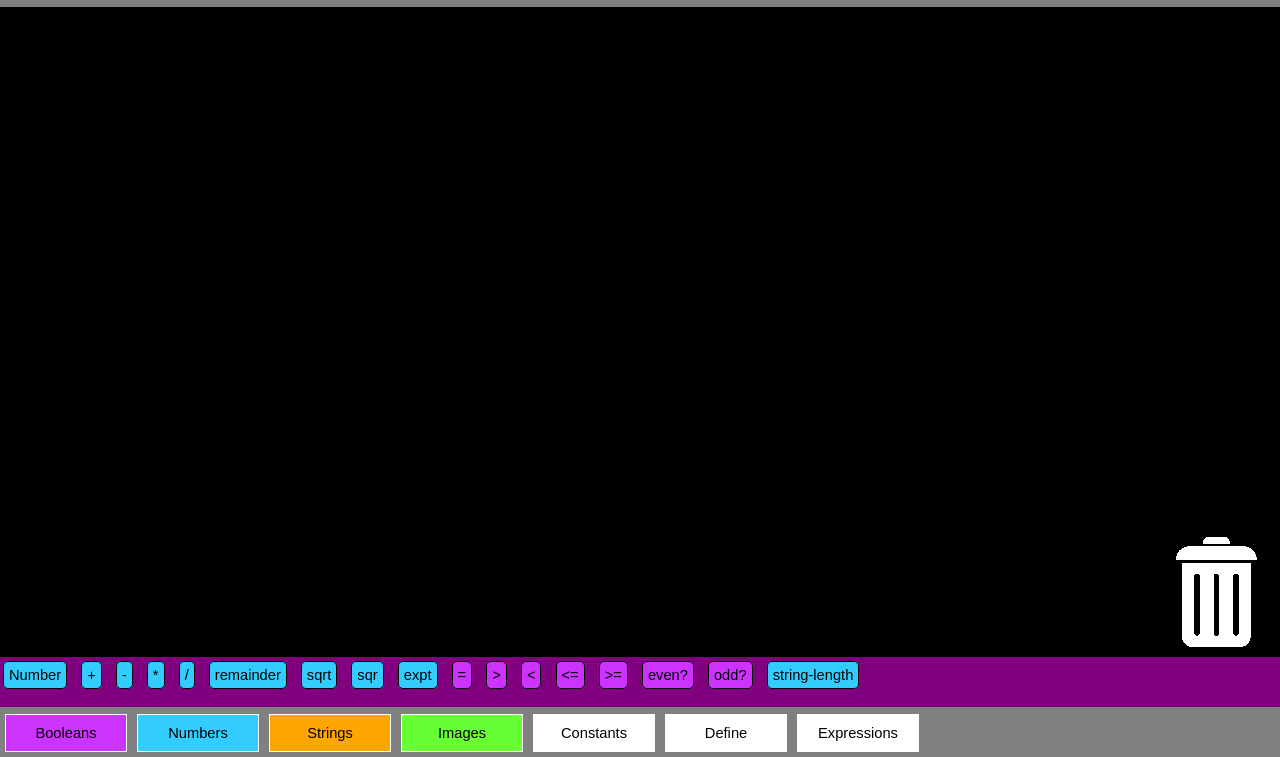
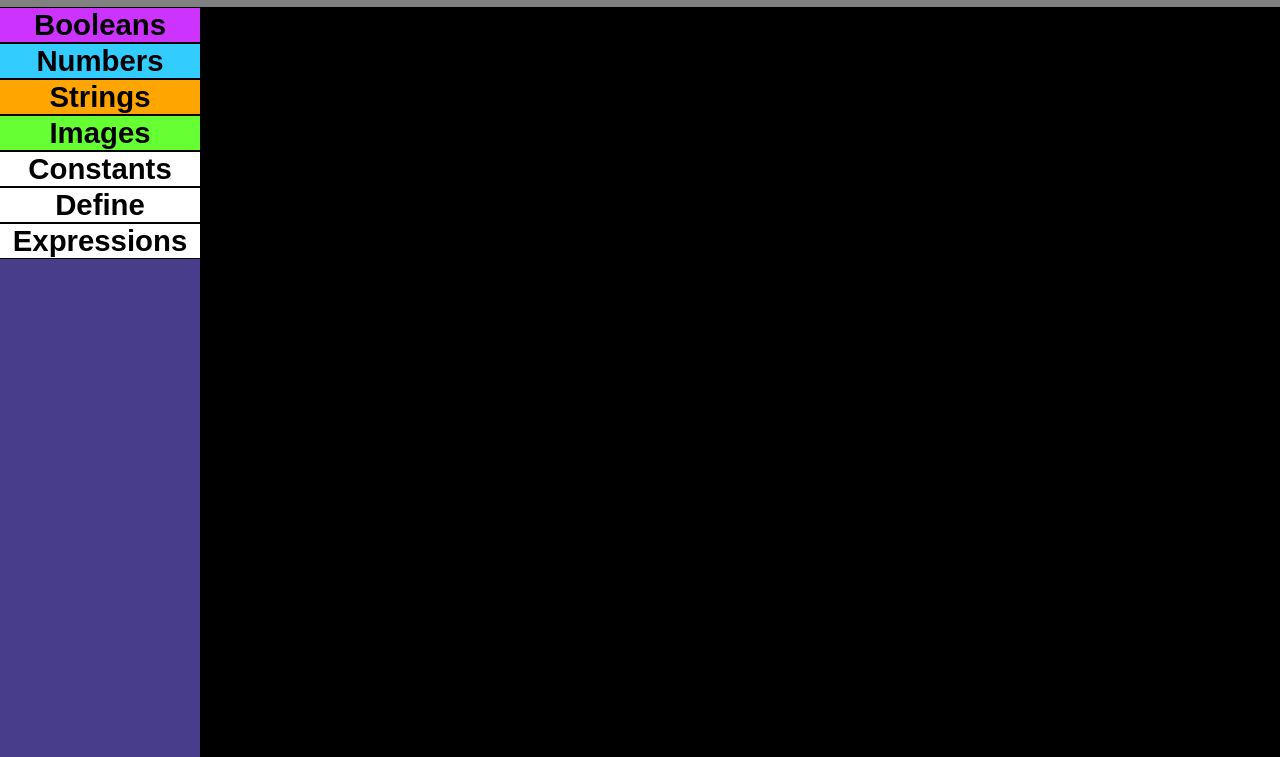
Before and after one commit to bootstrapworld/blocks, a plain HTML site: page gui.html in a window 1280 px wide. Shown: the part 43-800 px from the top of the page. Drawn offline with Linux system fonts and the light colour scheme.

Commit message:
made drawers appear on the left of the screen

```diff
--- a/constructs.js
+++ b/constructs.js
@@ -437,87 +437,87 @@ var ExprCond = function(){
 var functions=[];
 functions[0]={};
 functions[0].name="+";
-functions[0].input=[{type:"Numbers",name:"Exp1"},{type:"Numbers",name:"Exp2"}];
+functions[0].input=[{type:"Numbers",name:"Number"},{type:"Numbers",name:"Number"}];
 functions[0].output="Numbers";
 functions[1]={};
 functions[1].name="-";
-functions[1].input=[{type:"Numbers",name:"Exp1"},{type:"Numbers",name:"Exp2"}];
+functions[1].input=[{type:"Numbers",name:"Number"},{type:"Numbers",name:"Number"}];
 functions[1].output="Numbers";
 functions[2]={};
 functions[2].name="*";
-functions[2].input=[{type:"Numbers",name:"Exp1"},{type:"Numbers",name:"Exp2"}];
+functions[2].input=[{type:"Numbers",name:"Number"},{type:"Numbers",name:"Number"}];
 functions[2].output="Numbers";
 functions[3]={};
 functions[3].name="/";
-functions[3].input=[{type:"Numbers",name:"Exp1"},{type:"Numbers",name:"Exp2"}];
+functions[3].input=[{type:"Numbers",name:"Number"},{type:"Numbers",name:"Number"}];
 functions[3].output="Numbers";
 functions[4]={};
 functions[4].name="remainder";
-functions[4].input=[{type:"Numbers",name:"Exp1"},{type:"Numbers",name:"Exp2"}];
+functions[4].input=[{type:"Numbers",name:"Dividend"},{type:"Numbers",name:"Divisor"}];
 functions[4].output="Numbers";
 functions[5]={};
 functions[5].name="sqrt";
-functions[5].input=[{type:"Numbers",name:"Exp1"}];
+functions[5].input=[{type:"Numbers",name:"Number"}];
 functions[5].output="Numbers";
 functions[6]={};
 functions[6].name="sqr";
-functions[6].input=[{type:"Numbers",name:"Exp1"}];
+functions[6].input=[{type:"Numbers",name:"Number"}];
 functions[6].output="Numbers";
 functions[7]={};
 functions[7].name="expt";
-functions[7].input=[{type:"Numbers",name:"Exp1"},{type:"Numbers",name:"Exp2"}];
+functions[7].input=[{type:"Numbers",name:"Base"},{type:"Numbers",name:"Exponent"}];
 functions[7].output="Numbers";
 functions[8]={};
 functions[8].name="=";
-functions[8].input=[{type:"Numbers",name:"Exp1"},{type:"Numbers",name:"Exp2"}];
+functions[8].input=[{type:"Numbers",name:"Number"},{type:"Numbers",name:"Number"}];
 functions[8].output="Booleans";
 functions[9]={};
 functions[9].name=">";
-functions[9].input=[{type:"Numbers",name:"Exp1"},{type:"Numbers",name:"Exp2"}];
+functions[9].input=[{type:"Numbers",name:"Number"},{type:"Numbers",name:"Number"}];
 functions[9].output="Booleans";
 functions[10]={};
 functions[10].name="<";
-functions[10].input=[{type:"Numbers",name:"Exp1"},{type:"Numbers",name:"Exp2"}];
+functions[10].input=[{type:"Numbers",name:"Number"},{type:"Numbers",name:"Number"}];
 functions[10].output="Booleans";
 functions[11]={};
 functions[11].name="<=";
-functions[11].input=[{type:"Numbers",name:"Exp1"},{type:"Numbers",name:"Exp2"}];
+functions[11].input=[{type:"Numbers",name:"Number"},{type:"Numbers",name:"Number"}];
 functions[11].output="Booleans";
 functions[12]={};
 functions[12].name=">=";
-functions[12].input=[{type:"Numbers",name:"Exp1"},{type:"Numbers",name:"Exp2"}];
+functions[12].input=[{type:"Numbers",name:"Number"},{type:"Numbers",name:"Number"}];
 functions[12].output="Booleans";
 functions[13]={};
 functions[13].name="even?";
-functions[13].input=[{type:"Numbers",name:"Exp1"}];
+functions[13].input=[{type:"Numbers",name:"Number"}];
 functions[13].output="Booleans";
 functions[14]={};
 functions[14].name="odd?";
-functions[14].input=[{type:"Numbers",name:"Exp1"}];
+functions[14].input=[{type:"Numbers",name:"Number"}];
 functions[14].output="Booleans";
 functions[15]={};
 functions[15].name="string-append";
-functions[15].input=[{type:"Strings",name:"String1"},{type:"Strings",name:"String2"}];
+functions[15].input=[{type:"Strings",name:"String"},{type:"Strings",name:"String"}];
 functions[15].output="Strings";
 functions[16]={};
 functions[16].name="string-length";
-functions[16].input=[{type:"Strings",name:"String1"}];
+functions[16].input=[{type:"Strings",name:"String"}];
 functions[16].output="Numbers";
 functions[17]={};
 functions[17].name="string=?";
-functions[17].input=[{type:"Strings",name:"String1"},{type:"Strings",name:"String2"}];
+functions[17].input=[{type:"Strings",name:"String"},{type:"Strings",name:"String"}];
 functions[17].output="Booleans";
 functions[18]={};
 functions[18].name="and";
-functions[18].input=[{type:"Booleans",name:"Boolean Exp1"},{type:"Booleans",name:"Boolean Exp2"}];
+functions[18].input=[{type:"Booleans",name:"Boolean"},{type:"Booleans",name:"Boolean"}];
 functions[18].output="Booleans";
 functions[19]={};
 functions[19].name="or";
-functions[19].input=[{type:"Booleans",name:"Boolean Exp1"},{type:"Booleans",name:"Boolean Exp2"}];
+functions[19].input=[{type:"Booleans",name:"Boolean"},{type:"Booleans",name:"Boolean"}];
 functions[19].output="Booleans";
 functions[20]={};
 functions[20].name="not";
-functions[20].input=[{type:"Booleans",name:"Boolean Exp1"}];
+functions[20].input=[{type:"Booleans",name:"Boolean"}];
 functions[20].output="Booleans";
 functions[21]={};
 functions[21].name="rectangle";
@@ -615,8 +615,8 @@ var program = [];
 =====================================================================================*/
 
 // These variables store what the height and width of the code div should be
-var codeHeight;
-var codeWidth;
+var contentHeight;
+var contentWidth;
 // Which Drawer type is currently being displayed
 var activated;
 // which text block in the #code div is currently being focused
@@ -628,12 +628,14 @@ var ID =0;
 
 //resizes code div when the window is resized
 function onResize(){
-        codeHeight = $(window).height() - $("#header").height() - $("#Drawer").height();
-        codeWidth = $(window).width();
-        $("#code").height(codeHeight);
-        $("#code").width(codeWidth);
-        $("#List").height(codeHeight - 150);
-        $("#List").width(codeWidth - 150);
+    contentHeight = $(window).height() - $("#header").height();
+    contentWidth = $(window).width();
+    $("#content").height(contentHeight);
+    $("#content").width(contentWidth);
+    $("#code").height(contentHeight);
+    $("#code").width(contentWidth-$("#Drawers").width());
+    $("#List").height(contentHeight);
+    $("#List").width($("#code").width()-150);
 }
 
 
@@ -653,7 +655,6 @@ $(document).ready(function(){
         adds a stylesheet to <head> such that blocks can be colored according to their type
         */
         renderTypeColors();
-
         /*
         sets focus equal to the input that is focused.
         */
@@ -841,10 +842,17 @@ function containsName(array_of_obj,stringElement){
 
 =====================================================================================*/
 
-//During the course of the whole session, drawers can be opened and closed to reveal all of the buttons (functions) that they contain
-$(".bottomNav").live('click', function(e){
-    drawerButton($(this).attr('id'));
+/*
+drawerToggle allows the drawer to slide toggle
+*/
+function drawerToggle() {
+
+    $("#options .toggleHeader").click(function() {
+	var toToggle = $(this).attr("class").split(" ")[1];
+	console.log(toToggle);
+	$("#options #" + toToggle).slideToggle("slow");
     });
+}
 
 //DrawerButton takes in an element and either activates (shows) or deactivates (hides) the current element to show the new one
 function drawerButton(elt){
@@ -914,56 +922,56 @@ function unique(array_inputs){
 //all of the functions corresponding to that type are displayed
 // INJECTION ATTACK FIXME
 function makeDrawers(allFunctions,allConstants){
-        var typeDrawers=makeTypesArray(allFunctions,allConstants);
+        var typeDrawers = makeTypesArray(allFunctions,allConstants);
         var Drawers="<div id=\"options\">\n";
-        var Selector="<div id=\"selectors\">\n";
         var i;
         for(var Type in typeDrawers){
                 if(typeDrawers.hasOwnProperty(Type)){
-                Drawers+="<div id=\""+encode(Type)+"\">\n";
+                    Drawers+="<h1 class=\"toggleHeader " + encode(Type) + "\">"+encode(Type)+"</h1>";
+		    Drawers += "<div id=\""+encode(Type)+"\">";
                     if(Type==="Constants"){
                         for(i=0;i<typeDrawers[Type].length;i++){
-                                Drawers+="<span class=\"draggable "+encode(Type)+"\">"+encode(allConstants[typeDrawers[Type][i]].name)+"</span>\n";
-                        }
-                }
+                            Drawers+="<span class=\"draggable "+encode(Type)+"\">"+encode(allConstants[typeDrawers[Type][i]].name)+"</span><br>";
+			}
+		    }
+
 else if(Type==="Define"){
 			for(i=0;i<typeDrawers[Type].length;i++){
-                                Drawers+="<span class=\"draggable "+encode(Type)+"\">"+encode(typeDrawers[Type][i])+"</span>\n";
+			    Drawers+="<span class=\"draggable "+encode(Type)+"\">"+encode(typeDrawers[Type][i])+"</span><br>";
 			}
 		    }
 		    else if(Type==="Expressions"){
 			for(i=0;i<typeDrawers[Type].length;i++){
-                                Drawers+="<span class=\"draggable "+encode(Type)+"\">"+encode(typeDrawers[Type][i])+"</span>\n";
+			    Drawers+="<span class=\"draggable "+encode(Type)+"\">"+encode(typeDrawers[Type][i])+"</span><br>";
 			}
 		    }
 		    else{
 			for(i=0;i<typeDrawers[Type].length;i++){
 			    if(typeDrawers[Type][i]==="true"){
-                                        Drawers+="<span class=\"Booleans draggable\">true</span>\n";
+				Drawers+="<span class=\"Booleans draggable\">true</span><br>";
 			    }
 			    else if(typeDrawers[Type][i]==="false"){
-                                        Drawers+="<span class=\"Booleans draggable\">false</span>\n";
+				Drawers+="<span class=\"Booleans draggable\">false</span><br>";
 			    }
 			    else if(typeDrawers[Type][i]==="Text"){
-                                        Drawers+="<span class=\"Strings draggable\">Text</span>\n";
+				Drawers+="<span class=\"Strings draggable\">Text</span><br>";
 			    }
 			    else if(typeDrawers[Type][i]==="Number"){
-                                        Drawers+="<span class=\"Numbers draggable\">Number</span>\n";
+				Drawers+="<span class=\"Numbers draggable\">Number</span><br>";
 			    }
 			    else{
-                                Drawers+="<span class=\"draggable "+encode(allFunctions[typeDrawers[Type][i]].output)+"\">"+encode(allFunctions[typeDrawers[Type][i]].name)+"</span>\n";
-                        }
-                        }
-                }
-
-                Drawers+="</div>\n";
-                Selector+="<div class=\""+encode(Type)+" bottomNav\" id=\""+encode(Type)+"\">"+encode(Type)+"</div>\n";
+				Drawers+="<span class=\"draggable "+encode(allFunctions[typeDrawers[Type][i]].output)+"\">"+encode(allFunctions[typeDrawers[Type][i]].name)+"</span><br>";
+			    }
 			}
 		    }
 
 		    Drawers+="</div>";
-        Selector+="</div>";
-        document.getElementById("Drawer").innerHTML=Drawers+"\n"+Selector;
+		}
+	}
+
+    Drawers+="</div>";
+    $("#Drawer").html(Drawers);
+    drawerToggle();
     makeDrawersDraggable();
     if (activated == undefined){
 	activated = "Numbers";
@@ -1329,23 +1337,6 @@ function createStringBlock(codeObject){
     return block + "</th><th>\"</th></tr></table>";
 }
 
-function createNumBlock(codeObject){
-        var block =  "<table class=\"Numbers expr\" " + "id=\""+codeObject.id+"\" width=\"10px\"><tr><th><input class=\"input\" onkeyup=\"sync("+codeObject.id+")\" style=\"width:50px;\""
-        if(codeObject.value != undefined){
-                block+=" value=\""+codeObject.value+"\"";
-        }
-        block+="></tr>";
-        return block + "</table>";
-}
-function createStringBlock(codeObject){
-        var block =  "<table class=\"Strings expr\" " + "id=\""+codeObject.id+"\"><tr><th>\"<input class=\"input\" onkeyup=\"sync("+codeObject.id+")\" class=\"Strings\""
-        if(codeObject.value!=undefined || codeObject.value !== ""){
-                block +=" value=\""+encode(codeObject.value)+"\""
-        }
-        block+=">\"</tr>";
-        return block + "</table>";
-}
-
 function stringToElement(string){
         var wrapper= document.createElement('div');
         wrapper.innerHTML=string;
@@ -1514,7 +1505,7 @@ $(function() {
 
         //implements sortability for the program block
         $("#List").sortable({
-                connectWith: "#trash, .droppable",
+                connectWith: "#options, .droppable",
                 placeholder:'placeholder',
                 start: function(event, ui){
                         if (ui.item === null){
@@ -1580,7 +1571,7 @@ $(function() {
 
 
         //allows for deletion
-        $("#trash").droppable({
+        $("#options").droppable({
                 tolerance:'pointer',
                 greedy:true,
                 drop: function(event, ui){
--- a/gui.html
+++ b/gui.html
@@ -1,8 +1,8 @@
 <html>
-<link rel="stylesheet" type="text/css" href="style1.css" />
 <script type="text/javascript" src="js/jquery-1.7.2.min.js"></script>
 <script type="text/javascript" src="js/jquery-ui-1.8.21.custom.js"></script>
 
+<link rel="stylesheet" type="text/css" href="style1.css" />
 <body>
 
   <div id="header">
@@ -13,31 +13,15 @@
     <button class="header" id="redoButton">redo</button>
     <button class="header" id="undoButton">undo</button>
   </div>
+  <div id="content">
+     <div id="Drawer"></div>
      <div id="code">
        <ul id="List" class="sortable">
        </ul>
-		<!--<div style="background-color:#FFFFFF;" id="trash">asdf</div>-->
     </div>
-	<img src="trash.png" id="trash"></ul>
-
-	<div id="Drawer">
   </div>
-
 </body>
 
 
 <script src="constructs.js" type="text/javascript"></script>
-<script type="text/javascript">
-// $(function(){
-// 	$(".draggable").draggable({
-// 		// helper: function(event, ui){
-// 		// 	programCarrying = makeCodeFromOptions($(this).text());
-// 		// 	carrying = $(createBlock(makeCodeFromOptions($(this).text())));
-// 		// 	return createBlock(makeCodeFromOptions($(this).text()));
-// 		// },=
-// 		connectToSortable: '#List'
-// 	});
-// });
-
-</script>
 </html>
--- a/style1.css
+++ b/style1.css
@@ -26,20 +26,27 @@ GENERAL
     background-color:gray;
 }
 
-#Drawer{
-	position: fixed;
-	bottom: 0px;
-	background: green;
-	height: 100px;
-	width: 100%;
+#content{
+    position:absolute;
+    top:50px;
+    left:0px;
+    overflow:hidden;
 }
 
+#Drawer{
+    position:aboslute;
+    left:0px;
+    height: 100%;
+    width: 200px;
+    z-index:-1;
+}
+
+
 #code{
-	position:relative;
-	top:50px;
-	left:0px;
+    position:absolute;
+    top:0px;
+    left:200px;
     overflow: auto;
-
 }
 
 /*****************************
@@ -72,7 +79,7 @@ th table{
 }
 #List li{
     cursor:mover;
-	//background-color:red;
+    z-index:100;
 }
 form{
     height: 10px;
@@ -91,34 +98,36 @@ form{
  DRAWER
  *****************************/
 
-.bottomNav{
-	float:left;
-	text-align:center;
-	width:100px;
-	margin: 5px;
-	margin-top:7px;
-	border: 1px solid white;
-	padding: 10px;
+#options{
+    width:200px;
+    height:100%;
+    overflow: auto;
+    background-color:darkslateblue;
+    z-index:-1;
 }
-#options{
-	position:fixed;
-	width:100%;
-	bottom:50px;
-	height:50px;
-	overflow: none;
-	background-color:purple;
-	word-spacing:10px;
-}
-#options div{
-	visibility: hidden;
-	position: absolute;
-	margin: 3px;
-	margin-top: 10px;
-}
+
 #options span {
     padding: 5px;
     border: 1px solid black;
     border-radius: 5px;
+    line-height:30px;
+}
+
+#options .toggleHeader{
+    width:100%;
+    text-align:center;
+    border-bottom: 1px solid #000;
+    border-top:1px solid #000;
+}
+
+#options  div{
+	margin: 3px;
+	display:none;
+}
+
+#options h1{
+margin-top:0px;
+margin-bottom:0px;
 }
 
 #selectors{
@@ -129,13 +138,6 @@ DRAWER
 	height:50px;
 }
 
-#trash{
-	position: fixed;
-	bottom:100px;
-	right:0px;
-	z-index:-100;
-}
-
 .ui-draggable{
 	z-index: 100;
 }
```
Lines whose indentation alone changed are shown as unchanged.
